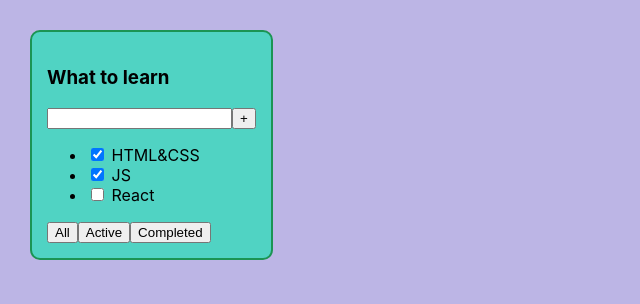
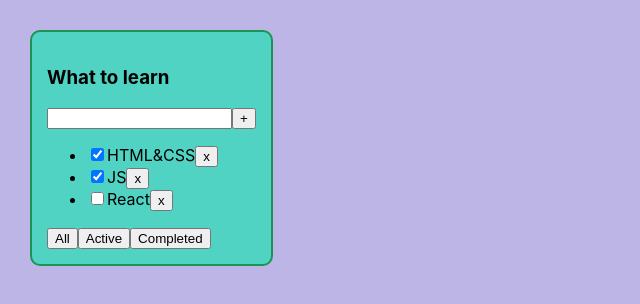
Before and after one commit to igor-minaev/todolist-lessons, a React (Create React App) app: page / in a window 1280 px wide. Shown: the top 304 px of the page, without its empty margins (0-640 px from the left). Built offline with nearby package versions, Linux system fonts and the light colour scheme.

Commit message:
lesson 2

```diff
--- a/src/App.tsx
+++ b/src/App.tsx
@@ -1,18 +1,51 @@
-import React from 'react';
+import React, {useState} from 'react';
 import './App.css';
 import {TaskType, TodoList} from './TodoList';
 
+export type FilterType = 'all' | 'active' | 'completed'
+
 function App() {
     const todoListTitle: string = 'What to learn'
-    const tasks:TaskType[] = [
+
+    // useReducer()
+    // redux
+
+    const [tasks, setTasks] = useState<TaskType[]>([
         {id: 1, title: 'HTML&CSS', isDone: true},
         {id: 2, title: 'JS', isDone: true},
         {id: 3, title: 'React', isDone: false}
-    ]
+    ])
+
+    const [filter, setFilter] = useState<FilterType>('all')
+    const getFilteredTasksForRender = (allTasks: TaskType[], filter: FilterType): TaskType[] => {
+        switch (filter) {
+            case 'active':
+                return allTasks.filter(t => !t.isDone)
+            case 'completed':
+                return allTasks.filter(t => t.isDone)
+            default:
+                return allTasks
+        }
+    }
+    const filteredTasksForRender: TaskType[] = getFilteredTasksForRender(tasks, filter)
+
+
+    const removeTask = (taskId: number) => {
+        setTasks(tasks.filter(t => t.id !== taskId))
+    }
+
+    const changeFilter = (newFilterValue: FilterType) => {
+        setFilter(newFilterValue)
+    }
 
     return (
         <div className="App">
-            <TodoList title={todoListTitle} tasks={tasks}/>
+            <TodoList
+                title={todoListTitle}
+                tasks={filteredTasksForRender}
+                removeTask={removeTask}
+                changeFilter={changeFilter}
+            />
         </div>
     );
 }
--- a/src/TodoList.tsx
+++ b/src/TodoList.tsx
@@ -1,4 +1,5 @@
 import React, {FC} from 'react';
+import {FilterType} from './App';
 
 export type TaskType = {
     id: number
@@ -9,13 +10,45 @@
 type TodoListPropsType = {
     title: string
     tasks: TaskType[]
+    removeTask: (taskId: number) => void
+    changeFilter: (newFilterValue: FilterType) => void
 }
 
 export const TodoList: FC<TodoListPropsType> = (
     {
         title,
-        tasks
+        tasks,
+        removeTask,
+        changeFilter
     }) => {
+
+    // const listItems: JSX.Element[] = []
+    // for (let i = 0; i < tasks.length; i++) {
+    //     const newListItem = <li key={tasks[i].id}>
+    //         <input type="checkbox" checked={tasks[i].isDone}/>
+    //         <span>{tasks[i].title}</span>
+    //     </li>
+    //     listItems.push(newListItem)
+    // }
+    // const tasksList: JSX.Element = tasks.length
+    //     ? <ul>{listItems}</ul>
+    //     : <span>Your tasks list is empty</span>
+
+    const listItems: JSX.Element[] = tasks.map(t => {
+        const removeTaskHandler = () => removeTask(t.id)
+        return (
+            <li key={t.id}>
+                <input type="checkbox" checked={t.isDone}/>
+                <span>{t.title}</span>
+                <button onClick={removeTaskHandler}>x</button>
+            </li>
+        )
+    })
+
+    const tasksList: JSX.Element = tasks.length
+        ? <ul>{listItems}</ul>
+        : <span>Your tasks list is empty</span>
+
     return (
         <div className="todolist">
             <h3>{title}</h3>
@@ -23,15 +56,11 @@
                 <input/>
                 <button>+</button>
             </div>
-            <ul>
-                <li><input type="checkbox" checked={tasks[0].isDone}/> <span>{tasks[0].title}</span></li>
-                <li><input type="checkbox" checked={tasks[1].isDone}/> <span>{tasks[1].title}</span></li>
-                <li><input type="checkbox" checked={tasks[2].isDone}/> <span>{tasks[2].title}</span></li>
-            </ul>
+            {tasksList}
             <div>
-                <button>All</button>
-                <button>Active</button>
-                <button>Completed</button>
+                <button onClick={()=>changeFilter('all')}>All</button>
+                <button onClick={()=>changeFilter('active')}>Active</button>
+                <button onClick={()=>changeFilter('completed')}>Completed</button>
             </div>
         </div>
     );
```
